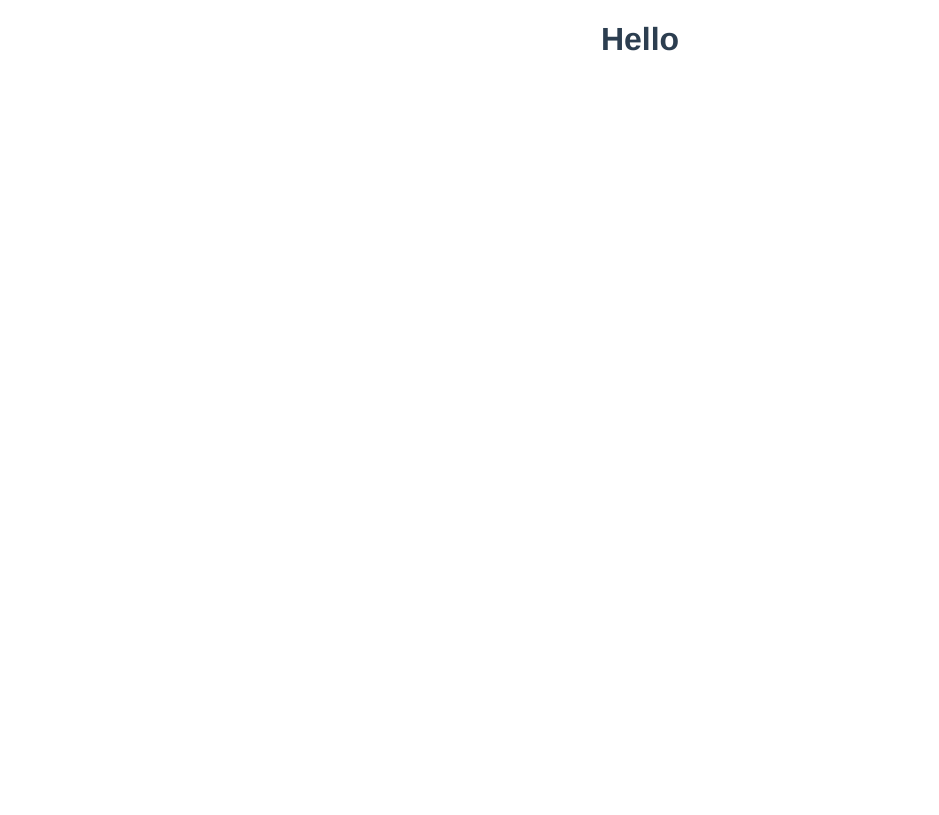
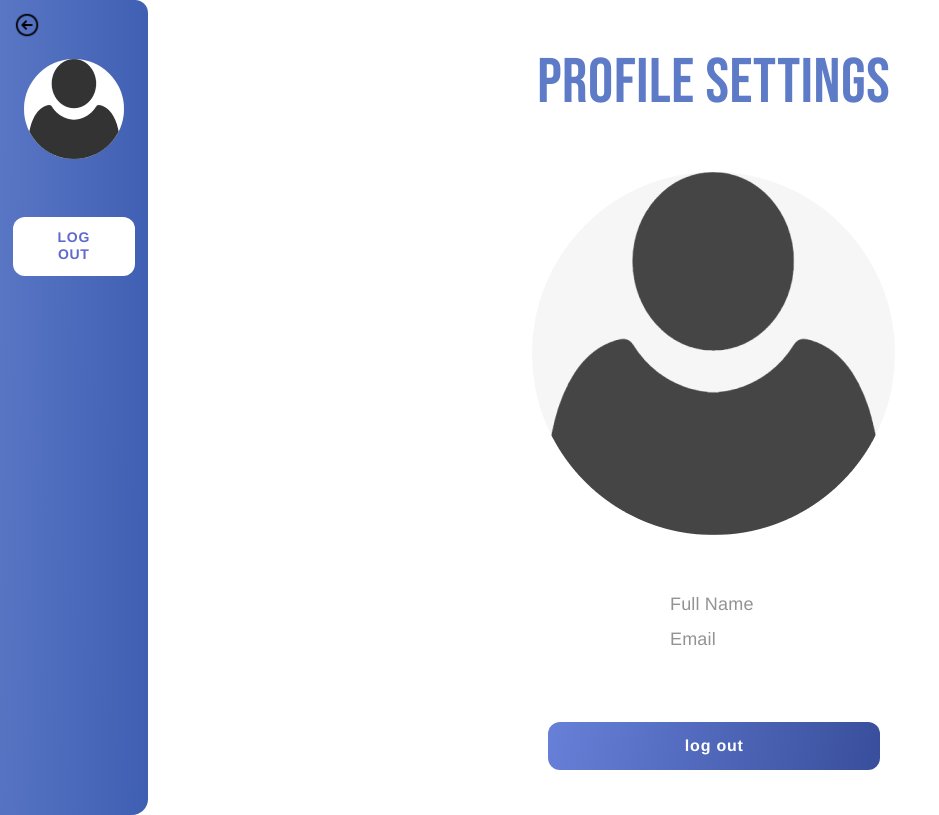
Before and after one commit to Fidan-android/TodoVue, a Vue app: page /settings in a window 1280 px wide. Shown: the whole page, without its empty margins (0-939 px from the left). Built offline with nearby package versions, Linux system fonts and the light colour scheme; no server answers.

Commit message:
Profile\Settings

```diff
--- a/src/assets/css/profile.css
+++ b/src/assets/css/profile.css
@@ -38,6 +38,16 @@ textarea {
     background-size: cover;
     width: 18px;
     height: 18px;
+    position: absolute;
+    top: 11px;
+    left: 13px;
+}
+
+.back_profile {
+    background: url('../img/arrow_back.png') center no-repeat;
+    background-size: cover;
+    width: 28px;
+    height: 28px;
     position: absolute;
     top: 11px;
     left: 13px;
--- a/src/components/Todo.vue
+++ b/src/components/Todo.vue
@@ -1,5 +1,5 @@
 <template>
-    <div class="item dark">
+    <div class="item dark" @click="onShow">
         <h2>{{ title }}</h2>
         <p>{{ message }}</p>
         <label>Created at {{ created }}</label>
@@ -14,6 +14,12 @@
             title: String,
             message: String,
             created: String
+        },
+        methods: {
+            onShow(e) {
+                e.preventDefault();
+
+            }
         }
     }
 </script>
--- a/src/views/Home.vue
+++ b/src/views/Home.vue
@@ -1,7 +1,7 @@
 <template>
   <div class="container">
       <div class="menu">
-          <a href="settings.html" class="btn_settings"></a>
+          <router-link to="/settings" class="btn_settings"></router-link>
           <div class="user__logo">
               <img src="../assets/img/user_mini.png" alt="User photo">
           </div>
--- a/src/views/Settings.vue
+++ b/src/views/Settings.vue
@@ -1,3 +1,67 @@
 <template>
-    <h1>Hello</h1>
+    <div class="container">
+        <div class="menu">
+            <router-link to="/" class="back_profile"></router-link>
+            <div class="user__logo">
+                <img src="../assets/img/user_mini.png" alt="User photo">
+            </div>
+            <p>{{ username }}</p>
+            <button class="m-white_btn" @click="onExit">log out</button>
+        </div>
+        <div class="content" align="center">
+            <h1 class="title">profile settings</h1>
+            <div class="user__logo_big">
+                <img src="../assets/img/user_big.png" alt="User photo">
+            </div>
+
+            <table class="user_data">
+                <tr>
+                    <td>Full Name</td>
+                    <td class="user_info">{{ username }}</td>
+                </tr>
+                <tr>
+                    <td>Email</td>
+                    <td class="user_info">{{ email }}</td>
+                </tr>
+            </table>
+            <a href="#" class="btn_blue" @click="onExit">log out</a>
+        </div>
+    </div>
 </template>
+
+<script>
+    import { userInfo } from '../helpers/fetch';
+    import { signout } from '../helpers/fetch';
+
+    export default {
+        name: "Settings",
+        created() {
+            userInfo(localStorage.getItem("token")).then(data => {
+                this.username = data['fullname'];
+                this.email = data['email'];
+            });
+        },
+        data() {
+            return {
+                username: "",
+                email: "",
+            }
+        },
+        methods: {
+            onExit(e) {
+                e.preventDefault();
+                var route = this.$router;
+                signout(localStorage.getItem('token')).then(data => {
+                if (data['code'] == '200') {
+                    setTimeout(() => {
+                    localStorage.removeItem("token");
+                    route.push('/login').catch(() => {});
+                    }, 3000);
+                } else {
+                    console.log(data);
+                }
+                });
+            }
+        }
+    }
+</script>
```
Also changed, not shown: src/assets/img/arrow_back.png (added).
